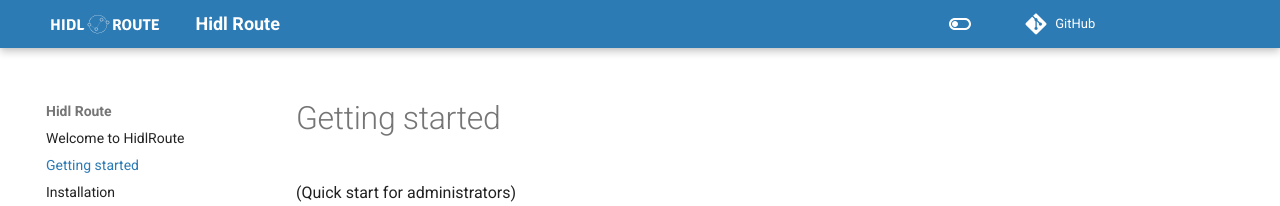
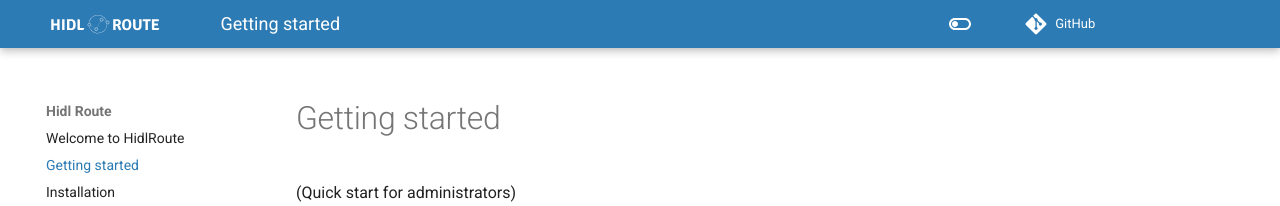
Before and after one commit to HidlRoute/docs, an MkDocs documentation site: the page built from docs/getting-started.md, in a window 1280 px wide. Shown: the top 206 px of the page. Built offline with MkDocs 1.6.1 and Material for MkDocs 9.7.7, drawn with Linux system fonts in a browser that asks for light colours; comment, search, counter and statistics services are not loaded; the version menu is left out.

Commit message:
Minor ui improvements

```diff
--- a/docs/assets/styles/hidlroute.css
+++ b/docs/assets/styles/hidlroute.css
@@ -8,4 +8,20 @@
   --md-primary-fg-color:        #557389;
   --md-primary-fg-color--light: #557389;
   --md-primary-fg-color--dark:  #557389;
+  --md-default-bg-color:        #29292c;
 }
+
+
+/* Hide Edit page button */
+article.md-content__inner > a.md-content__button:nth-of-type(1) {
+  display: none;
+}
+
+/* Hide title in a top bar*/
+.md-header__title .md-header__topic:nth-of-type(1) > .md-ellipsis {
+  display: none;
+}
+
+.md-header__title .md-header__topic+.md-header__topic {
+  opacity: 1;
+}
```
